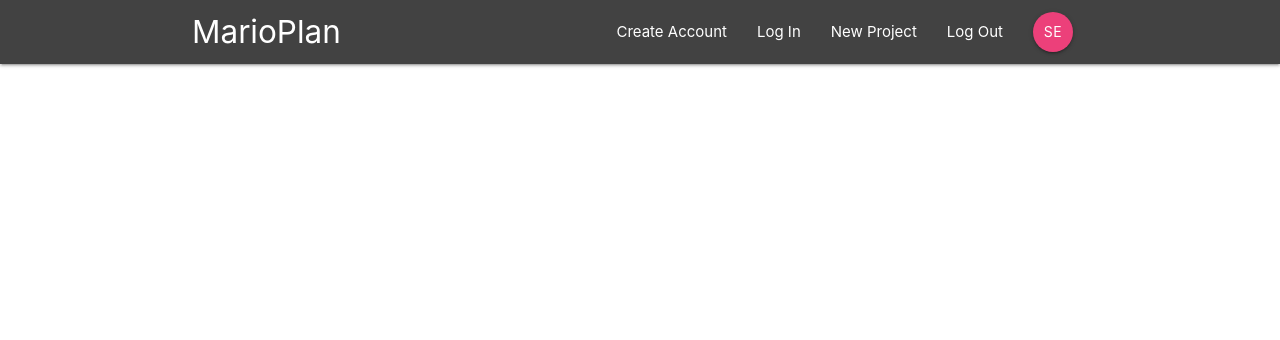
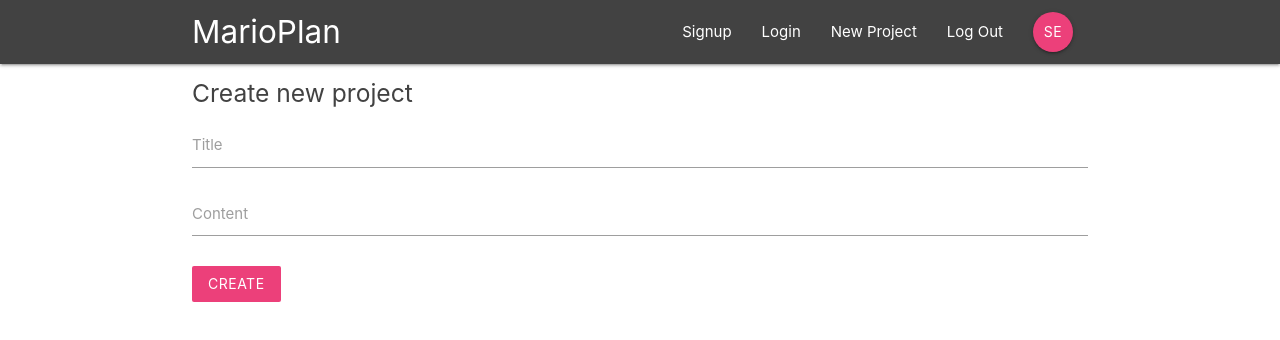
Before and after one commit to Sophi-E/redux-with-firebase, a React (Create React App) app: page /create in a window 1280 px wide. Shown: the top 340 px of the page. Built offline with nearby package versions, Linux system fonts and the light colour scheme.

Commit message:
create project form

```diff
--- a/src/App.js
+++ b/src/App.js
@@ -5,6 +5,7 @@
 import ProjectDetails from './Components/Projects/ProjectDetails';
 import SignIn from './Components/Auth/SignIn';
 import SignUp from './Components/Auth/SignUp';
+import CreateProject from './Components/Projects/CreateProject';
 
 class App extends Component {
   render() {
@@ -17,6 +18,7 @@
             <Route path='/project/:id' component={ProjectDetails} />
             <Route path='/signin' component={SignIn} />
             <Route path='/signup' component={SignUp} />
+            <Route path='/create' component={CreateProject} />
           </Switch>
         </div>
       </BrowserRouter>
--- a/src/Components/Layout/SignedInLink.js
+++ b/src/Components/Layout/SignedInLink.js
@@ -5,7 +5,7 @@
   return (
     <ul className='right'>
       <li>
-        <NavLink to='/'>New Project</NavLink>
+        <NavLink to='/create'>New Project</NavLink>
       </li>
       <li>
         <NavLink to='/'>Log Out</NavLink>
--- a/src/Components/Layout/SignedOutLink.js
+++ b/src/Components/Layout/SignedOutLink.js
@@ -5,10 +5,10 @@
   return (
     <ul className='right'>
       <li>
-        <NavLink to='/'>Create Account</NavLink>
+        <NavLink to='/signup'>Signup</NavLink>
       </li>
       <li>
-        <NavLink to='/'>Log In</NavLink>
+        <NavLink to='/signin'>Login</NavLink>
       </li>
     </ul>
   );
--- a/src/Components/Projects/CreateProject.js
+++ b/src/Components/Projects/CreateProject.js
@@ -0,0 +1,47 @@
+import React, { Component } from 'react';
+
+class CreateProject extends Component {
+  state = {
+    title: '',
+    content: ''
+  };
+
+  handleChange = e => {
+    this.setState({
+      [e.target.id]: e.target.value
+    });
+  };
+  handleSubmit = e => {
+    e.preventDefault();
+    console.log(this.state);
+  };
+  render() {
+    return (
+      <div className='container'>
+        <form className='white' onSubmit={this.handleSubmit}>
+          <h5 className='grey-text text-darken-3'>Create new project</h5>
+          <div className='input-field'>
+            <label htmlFor='title'>Title</label>
+            <input type='text' id='title' onChange={this.handleChange} />
+          </div>
+
+          <div className='input-field'>
+            <label htmlFor='content'>Content</label>
+            <textarea
+              id='content'
+              rows='10'
+              cols='30'
+              className='materialize-textarea'
+              onChange={this.handleChange}
+            />
+          </div>
+          <div className='input-field'>
+            <button className='btn pink lighten-1 z-depth-0'>Create</button>
+          </div>
+        </form>
+      </div>
+    );
+  }
+}
+
+export default CreateProject;
```
